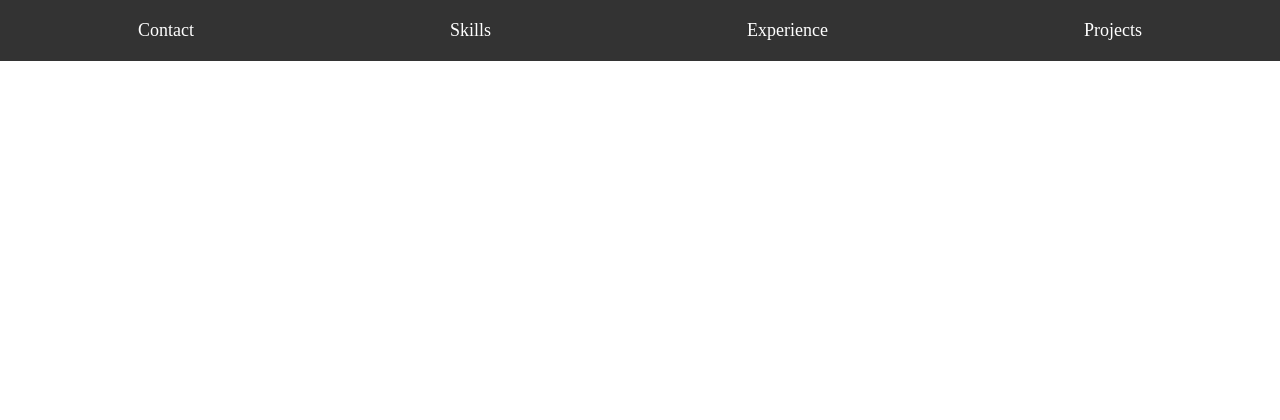
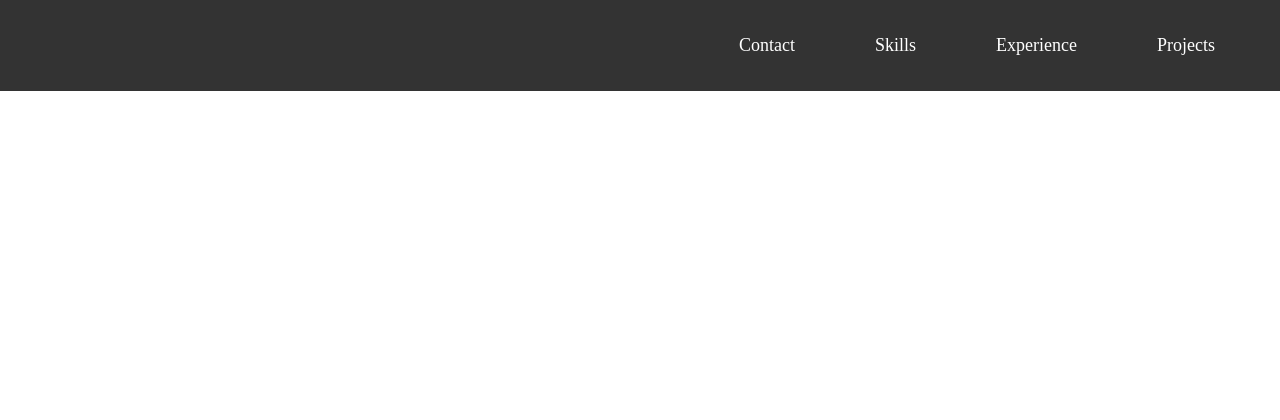
Before and after one commit to BellaDavis/Personal_portfolio, a Flask app: page / in a window 1280 px wide. Shown: the top 420 px of the page. Run offline with Flask 3, Linux system fonts and the light colour scheme.

Commit message:
made updates to nav bar to adjust contents

```diff
--- a/static/style.css
+++ b/static/style.css
@@ -8,9 +8,10 @@
 /* Top navigation bar styling */
 .topnav {
     display: flex;
-    justify-content: space-around; /* Ensures spacing */
+    justify-content: right; /* Ensures spacing */
     background-color: #333;
-    padding: 10px;
+    padding: 25px 50px 25px 50px;
+    gap: 50px;
     flex-wrap: wrap; /* Allows wrapping on smaller screens */
 }
 
@@ -19,6 +20,13 @@
     text-decoration: none;
     padding: 10px 15px;
     font-size: 18px;
+    transition: background-color 0.3s ease, color 0.3s ease;
+}
+
+/* hover effect */
+.topnav a:hover {
+    background-color: #555; /* Darker gray on hover */
+    border-radius: 5px; /* Slightly rounded corners */
 }
 
 /* Adjust navigation for smaller screens */
```
